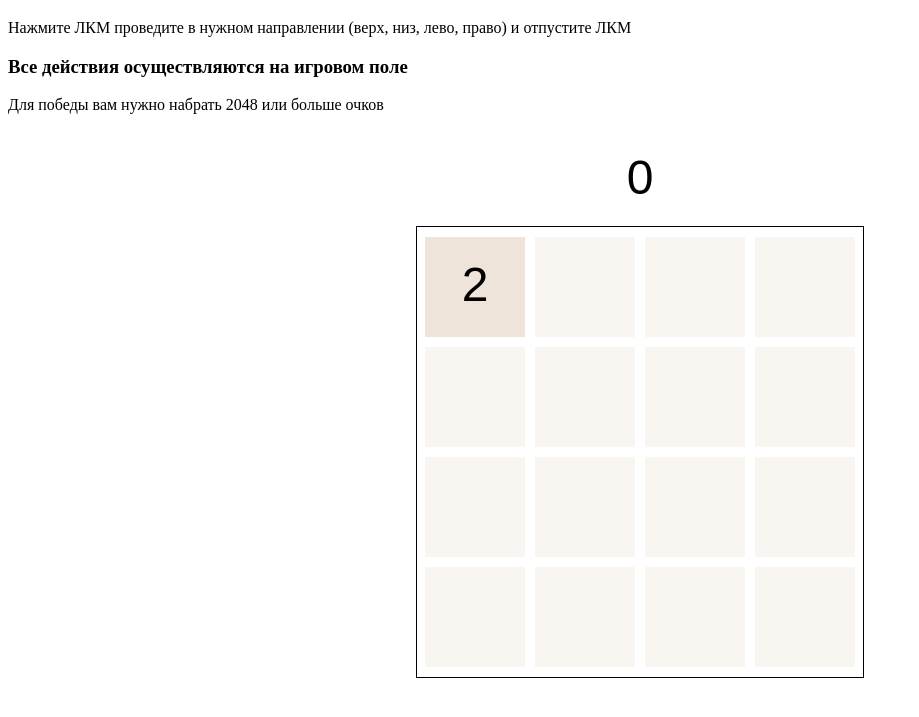
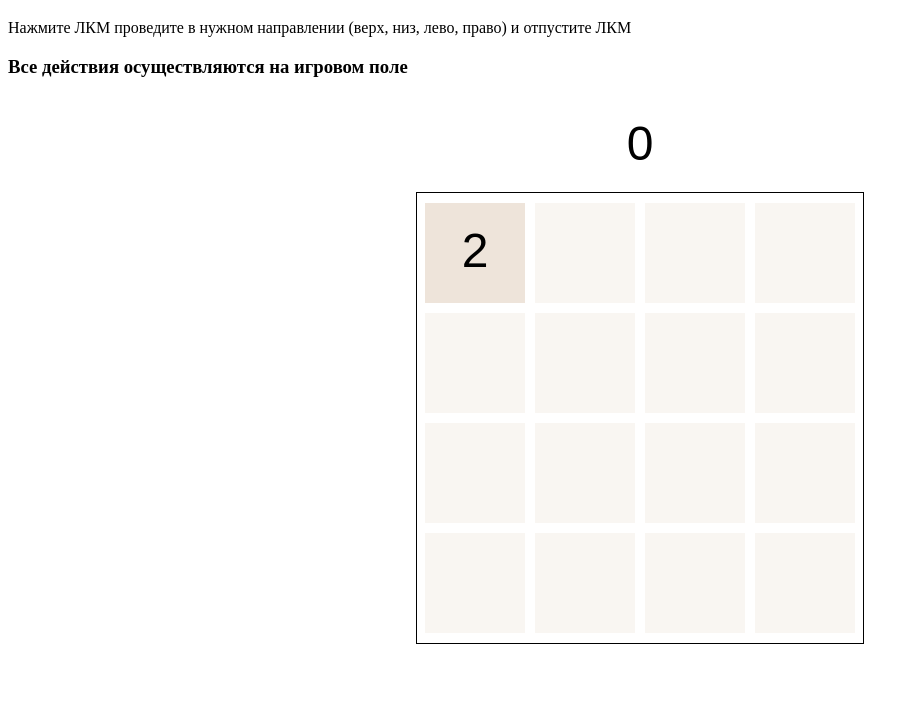
Before and after one commit to lazyCoderForever/2048, a plain HTML site: page index.html in a window 1280 px wide. Shown: the part 61-778 px from the top of the page, without its empty margins (0-919 px from the left). Drawn offline with nearby package versions, Linux system fonts and the light colour scheme.

Commit message:
Update index.html

```diff
--- a/index.html
+++ b/index.html
@@ -41,7 +41,7 @@
     <h1>Для перемещения плиток: </h1>
     <p>Нажмите ЛКМ проведите в нужном направлении (верх, низ, лево, право) и отпустите ЛКМ</p>
     <h3>Все действия осуществляются на игровом поле</h3>
-    <p>Для победы вам нужно набрать 2048 или больше очков</p>
+
     <div id="score">0</div>
     <div id="playfield">
 
```
